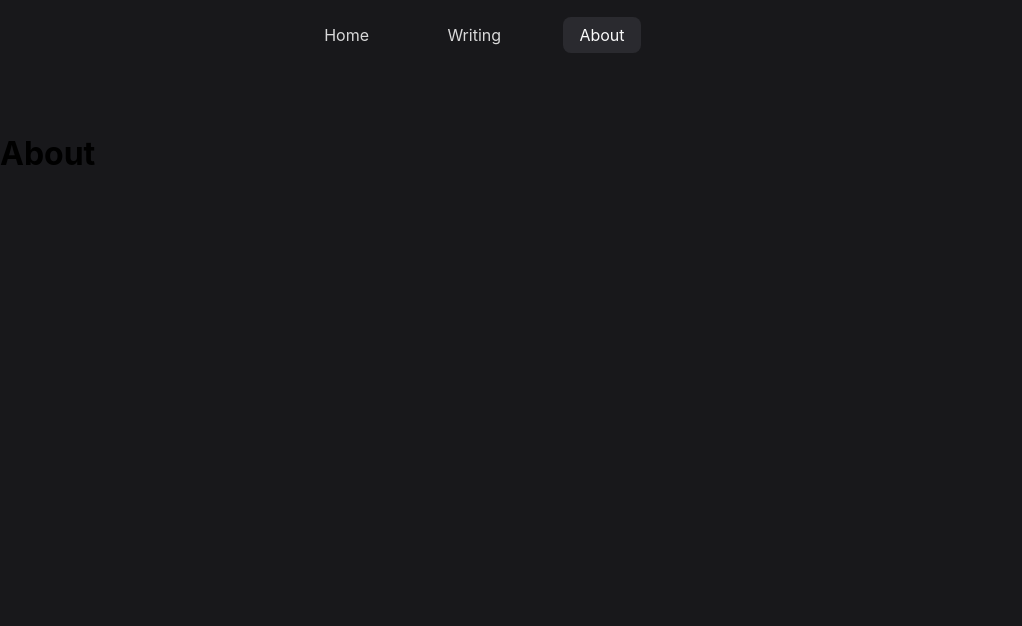
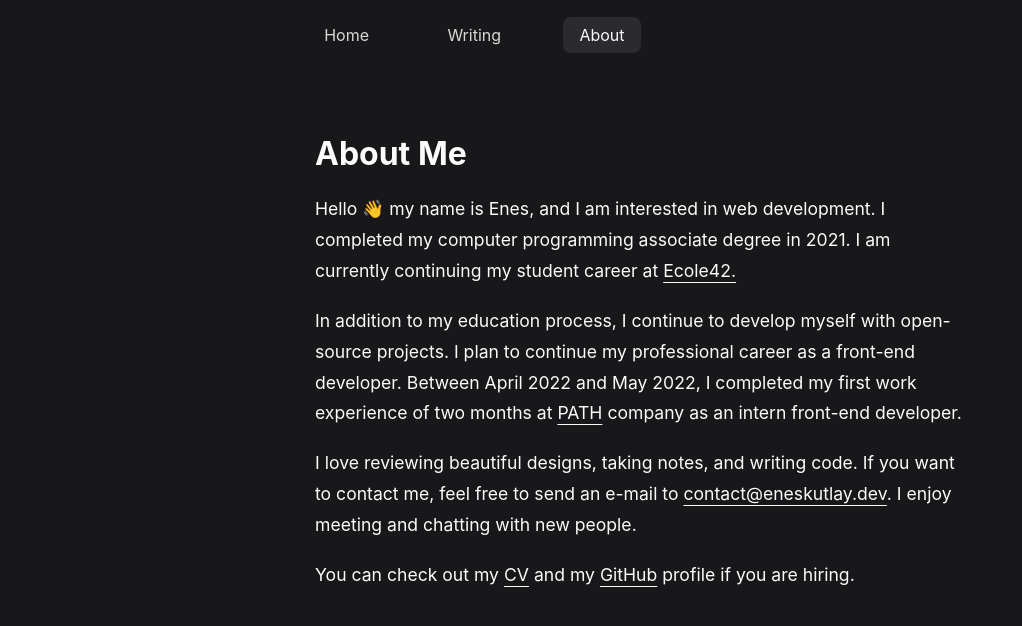
Before and after one commit to eneskutlay/website, a Next.js app: page /about in a window 1280 px wide. Shown: the top 626 px of the page, without its empty margins (0-1022 px from the left). Built offline with nearby package versions, Linux system fonts and the light colour scheme.

Commit message:
about page update

```diff
--- a/pages/about.js
+++ b/pages/about.js
@@ -2,6 +2,59 @@ import styles from "../styles/Home.module.css";
 
 export default function About() {
   return (
-    <h1>About</h1>
+    <div className={styles.container}>
+      <h1>About Me</h1>
+      <div className={styles.aboutMeSections}>
+        <p>
+          Hello 👋 my name is Enes, and I am interested in web development. I
+          completed my computer programming associate degree in 2021. I am
+          currently continuing my student career at{" "}
+          <a
+            href="https://42istanbul.com.tr/en/"
+            target="_blank"
+            rel="noopener noreferrer"
+          >
+            Ecole42.
+          </a>
+        </p>
+      </div>
+      <div className={styles.aboutMeSections}>
+        <p>
+          In addition to my education process, I continue to develop myself with
+          open-source projects. I plan to continue my professional career as a
+          front-end developer. Between April 2022 and May 2022, I completed my
+          first work experience of two months at{" "}
+          <a
+            href="https://path.com.tr"
+            target="_blank"
+            rel="noopener noreferrer"
+          >
+            PATH
+          </a>{" "}
+          company as an intern front-end developer.
+        </p>
+      </div>
+      <div className={styles.aboutMeSections}>
+        <p>
+          I love reviewing beautiful designs, taking notes, and writing code. If
+          you want to contact me, feel free to send an e-mail to{" "}
+          <a href="mailto:contact@eneskutlay.dev">contact@eneskutlay.dev</a>. I
+          enjoy meeting and chatting with new people.
+        </p>
+      </div>
+      <div className={styles.aboutMeSections}>
+        <p>
+          You can check out my <a href="#">CV</a> and my{" "}
+          <a
+            href="https://github.ecom/eneskutlay"
+            target="_blank"
+            rel="noopener noreferrer"
+          >
+            GitHub
+          </a>{" "}
+          profile if you are hiring.
+        </p>
+      </div>
+    </div>
   );
 }
```
